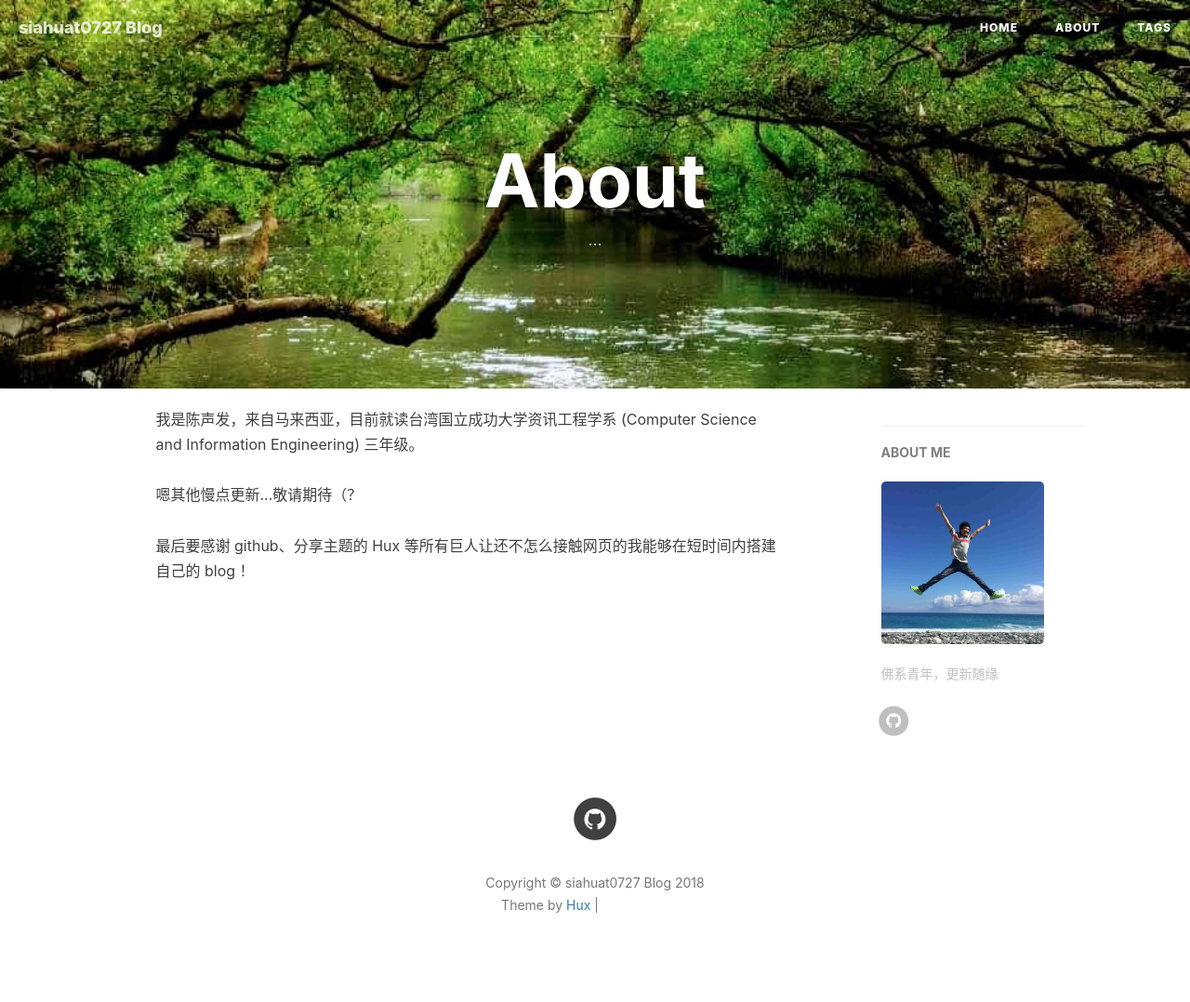
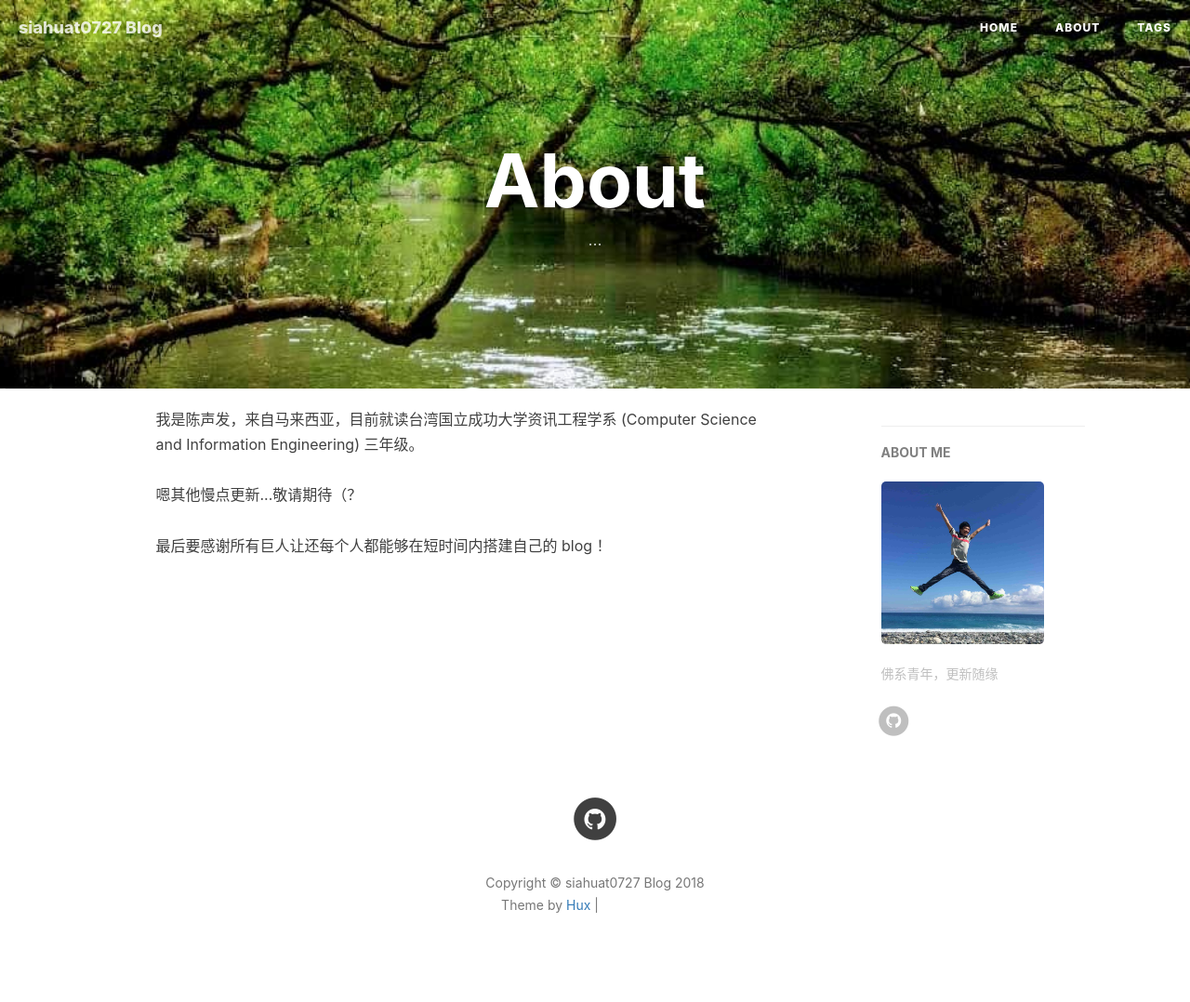
Before and after one commit to siahuat0727/siahuat0727.github.io, a Jekyll site: the page built from about.html, in a window 1280 px wide. Shown: the whole page at 93% size. Built offline with Jekyll 4.4.1, drawn with Linux system fonts in a browser that asks for light colours; nearby versions of some CDN libraries; comment, search, counter and statistics services are not loaded; grey boxes are pictures that could not be loaded.

Commit message:
Update about.html

```diff
--- a/about.html
+++ b/about.html
@@ -11,6 +11,6 @@ mulyilingual: true
 <div class="zh post-container">
 	我是陈声发，来自马来西亚，目前就读台湾国立成功大学资讯工程学系 (Computer Science and Information Engineering) 三年级。<br><br>
 	嗯其他慢点更新...敬请期待（？<br><br>
-	最后要感谢 github、分享主题的 Hux 等所有巨人让还不怎么接触网页的我能够在短时间内搭建自己的 blog ！<br>
+	最后要感谢所有巨人让还每个人都能够在短时间内搭建自己的 blog ！<br>
 
 </div>
```
